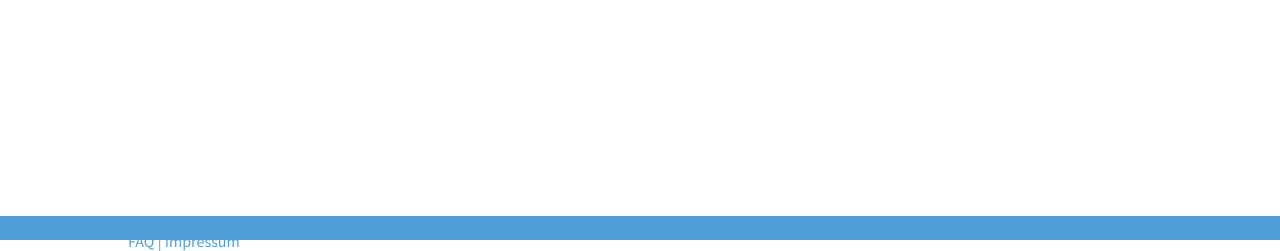
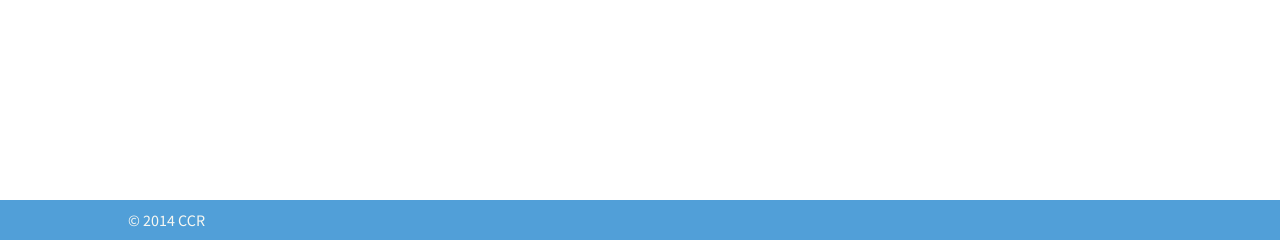
Before and after one commit to nico-osd/Contract.Customer.Reporting, a PHP site: page / in a window 1280 px wide. Shown: the part 560-811 px from the top of the page. Run offline with PHP 8.4, Linux system fonts and the light colour scheme; some libraries are stand-ins or nearby versions.

Commit message:
- Footer fixe Hoehe, da position: absolute
Fabian

```diff
--- a/index.php
+++ b/index.php
@@ -146,7 +146,7 @@ foreach (glob(INCS . "*.inc.php") as $filename) {
     <!-- FOOTER, AUßERHALB VOM DIV "WRAPPER" -> FOOTER BLEIBT GANZ UNTEN  -->
     <div id="footer">
         <div id="footer-content">
-            <a href="fpdf17/FAQ.htm">FAQ | Impressum</a>
+            <p>&copy 2014 CCR</p>
         </div>
     </div>
 
--- a/public/css/main.css
+++ b/public/css/main.css
@@ -255,7 +255,7 @@ a {
 #footer {
     position: absolute;
     width: 100%;
-    height: 3%;
+    height: 40px;
     bottom: 0;
     left: 0;
     background-color: #519FD8;
@@ -266,7 +266,7 @@ a {
     position: relative;
     width: 1024px;
     margin: auto;
-    padding-top: 15px;
+    padding-top: 10px;
 }
 
 #footer p {
```
